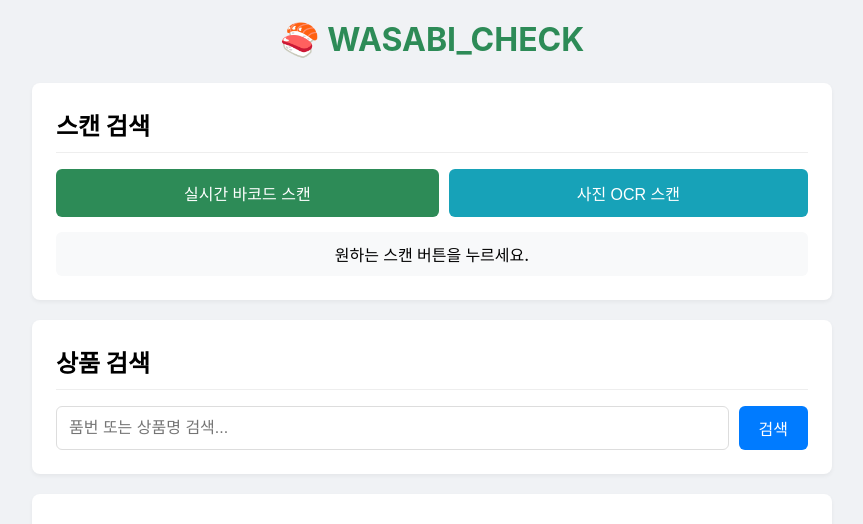
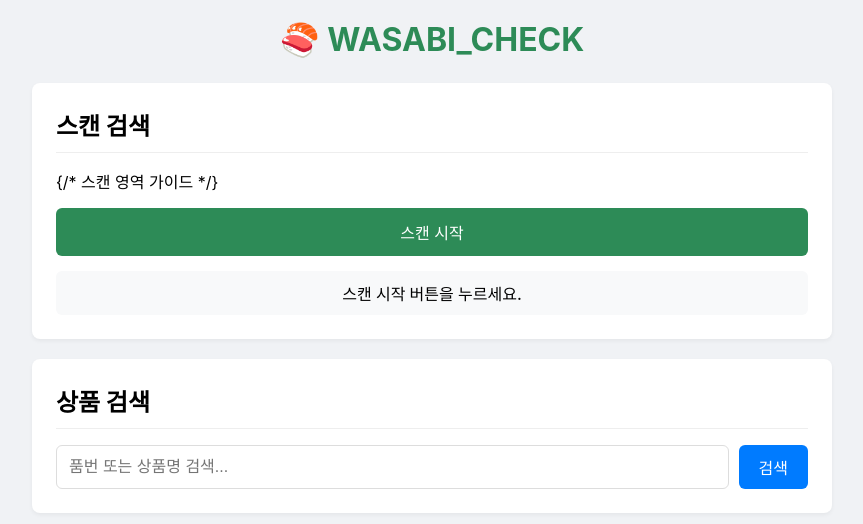
Before and after one commit to Mingdezzi/WASABI_CHECK, a Flask app: page / in a window 1280 px wide. Shown: the top 524 px of the page, without its empty margins (208-1071 px from the left). Run offline with Flask 3, Linux system fonts and the light colour scheme; data that the repository does not hold is empty; some libraries are stand-ins or nearby versions.

Commit message:
Add files via upload

```diff
--- a/templates/index.html
+++ b/templates/index.html
@@ -6,7 +6,7 @@
     <title>WASABI_CHECK - 상품 리스트</title>
     <script src="https://unpkg.com/html5-qrcode@2.3.8/html5-qrcode.min.js"></script>
     <style>
-        /* (이전 스타일과 동일) */
+        /* (이전 스타일과 거의 동일) */
         body { font-family: -apple-system, BlinkMacSystemFont, "Segoe UI", Roboto, "Helvetica Neue", Arial, sans-serif; margin: 0; padding: 20px; background-color: #f0f2f5; }
         .container { max-width: 800px; margin: 0 auto; }
         .card { background-color: #ffffff; border-radius: 8px; box-shadow: 0 2px 4px rgba(0,0,0,0.05); margin-bottom: 20px; padding: 24px; }
@@ -29,12 +29,42 @@
         .import-form input[type="file"] { flex-grow: 1; padding: 8px; border: 1px solid #ddd; border-radius: 6px; }
         .import-form button { background-color: #dc3545; color: white; border: none; padding: 12px 15px; border-radius: 6px; cursor: pointer; font-weight: bold; }
 
-        /* 스캔 버튼 스타일 */
-        #qr-reader { width: 100%; border: 1px solid #ddd; border-radius: 8px; overflow: hidden; margin-bottom: 15px; }
+        /* (*** 수정: 스캔 UI 스타일 ***) */
+        #qr-reader-container {
+            position: relative; /* 가이드라인 위치 기준 */
+            width: 100%;
+            overflow: hidden; /* 내부 요소가 넘치지 않게 */
+            margin-bottom: 15px;
+        }
+        #qr-reader {
+            width: 100%;
+            border: 1px solid #ddd;
+            border-radius: 8px;
+            display: block; /* 비디오 요소 맞춤 */
+        }
+        /* (*** 신규: 스캔 영역 가이드라인 ***) */
+        #scan-region-guide {
+            position: absolute;
+            left: 50%;
+            top: 50%;
+            width: 250px; /* qrbox 너비와 동일하게 */
+            height: 100px; /* qrbox 높이와 동일하게 */
+            border: 3px solid #2d8b57; /* 초록색 테두리 */
+            box-shadow: 0 0 0 9999px rgba(0, 0, 0, 0.5); /* 주변 어둡게 */
+            transform: translate(-50%, -50%); /* 중앙 정렬 */
+            display: none; /* 스캔 시작 시 보이도록 */
+            pointer-events: none; /* 클릭 방해 안 함 */
+        }
+
         #scanner-controls { display: flex; gap: 10px; flex-wrap: wrap; }
-        #scanner-controls button { flex-grow: 1; background-color: #2d8b57; color: white; border: none; padding: 12px; cursor: pointer; border-radius: 6px; font-size: 1em; font-weight: 500; min-width: 150px; }
+        #scanner-controls button {
+            flex-grow: 1; background-color: #2d8b57; color: white; border: none; padding: 12px;
+            cursor: pointer; border-radius: 6px; font-size: 1em; font-weight: 500; min-width: 120px; /* 버튼 최소 너비 조정 */
+        }
         #scanner-controls button#stop-scan-btn { background-color: #dc3545; }
-        #scanner-controls button#start-photo-ocr-btn { background-color: #17a2b8; }
+        /* OCR 캡처 버튼 스타일 */
+        #scanner-controls button#capture-ocr-btn { background-color: #17a2b8; }
+
         #scanner-status { margin-top: 15px; font-weight: 500; text-align: center; padding: 10px; border-radius: 6px; background-color: #f8f9fa; }
         #scanner-status.success { background-color: #d4edda; color: #155724; }
         #scanner-status.error { background-color: #f8d7da; color: #721c24; }
@@ -56,14 +86,16 @@
 
         <div class="card" id="scanner-section">
             <h2>스캔 검색</h2>
+            <div id="qr-reader-container">
                 <div id="qr-reader" style="display: none;"></div>
+                <div id="scan-region-guide"></div> {/* 스캔 영역 가이드 */}
+            </div>
             <div id="scanner-controls">
-                <button id="start-realtime-barcode-btn">실시간 바코드 스캔</button>
-                <button id="start-photo-ocr-btn">사진 OCR 스캔</button>
+                <button id="start-scan-btn">스캔 시작</button>
+                <button id="capture-ocr-btn" style="display: none;">OCR 캡처</button>
                 <button id="stop-scan-btn" style="display: none;">스캔 중지</button>
             </div>
-            <div id="scanner-status">원하는 스캔 버튼을 누르세요.</div>
-            <input type="file" id="ocr-file-input" accept="image/*" capture style="display: none;">
+            <div id="scanner-status">스캔 시작 버튼을 누르세요.</div>
             </div>
 
         <div class="card">
@@ -98,100 +130,130 @@
 
     <script>
         document.addEventListener('DOMContentLoaded', (event) => {
-            const realtimeBarcodeBtn = document.getElementById('start-realtime-barcode-btn');
-            const photoOcrBtn = document.getElementById('start-photo-ocr-btn');
+            const startBtn = document.getElementById('start-scan-btn');
+            const captureOcrBtn = document.getElementById('capture-ocr-btn');
             const stopBtn = document.getElementById('stop-scan-btn');
             const statusEl = document.getElementById('scanner-status');
             const videoEl = document.getElementById('qr-reader');
-            const ocrFileInput = document.getElementById('ocr-file-input');
+            const scanRegionGuideEl = document.getElementById('scan-region-guide'); // 가이드라인 요소
 
-            let html5QrCode = null;
-            let isRealtimeScanning = false;
+            let html5QrCode = null; // 스캐너 인스턴스 (공용)
+            let isScanning = false; // 현재 스캔 중 상태
 
             // --- 공통 함수 ---
-            function showVideo() { videoEl.style.display = 'block'; }
-            function hideVideo() { videoEl.style.display = 'none'; }
-            function showStopButton() { stopBtn.style.display = 'inline-block'; realtimeBarcodeBtn.style.display = 'none'; photoOcrBtn.style.display = 'none'; }
-            function showStartButtons() { stopBtn.style.display = 'none'; realtimeBarcodeBtn.style.display = 'inline-block'; photoOcrBtn.style.display = 'inline-block'; isRealtimeScanning = false; }
+            function showVideoAndGuide() { videoEl.style.display = 'block'; scanRegionGuideEl.style.display = 'block'; }
+            function hideVideoAndGuide() { videoEl.style.display = 'none'; scanRegionGuideEl.style.display = 'none'; }
+            function showActiveButtons() { stopBtn.style.display = 'inline-block'; captureOcrBtn.style.display = 'inline-block'; startBtn.style.display = 'none'; }
+            function showStartButton() { stopBtn.style.display = 'none'; captureOcrBtn.style.display = 'none'; startBtn.style.display = 'inline-block'; isScanning = false;}
 
+            // 스캔 중지 함수 (공통)
             async function stopScan() {
+                if (!isScanning) return; // 이미 중지 상태면 무시
                 statusEl.textContent = "스캔 중지 중...";
-                // OCR 워커 종료 생략
-                if (isRealtimeScanning && html5QrCode && html5QrCode.isScanning) { try { await html5QrCode.stop(); console.log("Realtime Barcode scanner stopped."); } catch (err) { console.error("Realtime Barcode scanner stop failed", err); } html5QrCode = null; }
-                isRealtimeScanning = false; hideVideo(); showStartButtons(); statusEl.textContent = "스캔이 중지되었습니다."; statusEl.className = 'scanner-status';
+                isScanning = false; // 상태 먼저 변경
+                if (html5QrCode && html5QrCode.isScanning) {
+                    try { await html5QrCode.stop(); console.log("Scanner stopped."); }
+                    catch (err) { console.error("Scanner stop failed", err); }
+                    html5QrCode = null; // 인스턴스 초기화
+                }
+                hideVideoAndGuide();
+                showStartButton();
+                statusEl.textContent = "스캔이 중지되었습니다."; statusEl.className = 'scanner-status';
             }
 
-            // --- 1. 실시간 바코드 스캔 ---
-            async function startRealtimeBarcodeScan() {
-                if (isRealtimeScanning) return;
-                await stopScan();
+            // --- 스캔 시작 (실시간 바코드) ---
+            async function startScan() {
+                if (isScanning) return;
+                await stopScan(); // 혹시 모를 이전 상태 정리
 
-                statusEl.textContent = "실시간 바코드 스캔 시작 중..."; statusEl.className = 'scanner-status loading';
-                showVideo();
-                isRealtimeScanning = true;
+                statusEl.textContent = "스캔 시작 중..."; statusEl.className = 'scanner-status loading';
+                showVideoAndGuide();
+                isScanning = true;
 
-                // (*** 수정: Html5Qrcode 객체 생성 시점 변경 ***)
-                // 버튼 클릭 시점에 생성하여 라이브러리 로딩 지연 대응
-                try {
-                    // Html5Qrcode 객체 생성
+                // qrbox 옵션으로 스캔 영역 지정 (가이드라인 크기와 일치)
+                const qrboxConfig = { width: 250, height: 100 };
+
                 html5QrCode = new Html5Qrcode("qr-reader");
                 const formatsToSupport = [ Html5QrcodeSupportedFormats.CODE_128 ];
 
-                    // start 메서드 호출
+                try {
                     await html5QrCode.start(
                         { facingMode: "environment" },
-                        { fps: 10, qrbox: { width: 250, height: 100 }, formatsToSupport: formatsToSupport },
-                        handleBarcodeSuccess,
-                        (errorMessage) => { /* 오류 무시 */ }
+                        { fps: 10, qrbox: qrboxConfig, formatsToSupport: formatsToSupport },
+                        handleBarcodeSuccess, // 성공 시
+                        (errorMessage) => { /* 인식 실패 시 (계속 시도) */ }
                     );
-                    statusEl.textContent = "카메라 켜짐 (실시간 바코드 스캔 중...)"; statusEl.className = 'scanner-status';
-                    showStopButton();
+                    statusEl.textContent = "카메라 켜짐 (바코드 스캔 중...)"; statusEl.className = 'scanner-status';
+                    showActiveButtons(); // 중지, OCR 캡처 버튼 보이기
                 } catch (err) {
-                    // Html5Qrcode 객체 생성 실패 또는 start 실패
                     statusEl.textContent = `카메라/스캐너 시작 불가: ${err}`; statusEl.className = 'scanner-status error';
-                    hideVideo(); showStartButtons(); isRealtimeScanning = false;
-                    // 에러 원인 추적을 위해 콘솔에 로그 추가
-                    console.error("Error starting realtime barcode scan:", err);
-                    if (typeof Html5Qrcode === 'undefined') {
-                        console.error("Html5Qrcode library might not be loaded correctly.");
-                    }
+                    hideVideoAndGuide(); showStartButton(); isScanning = false;
+                    console.error("Error starting scan:", err);
                 }
             }
 
-            function handleBarcodeSuccess(decodedText) { /* (이전과 동일) */
-                stopScan(); console.log(`바코드 성공: ${decodedText}`); statusEl.textContent = `바코드 성공: ${decodedText}. 서버 조회 중...`; statusEl.className = 'scanner-status success';
+            // 바코드 성공 시 서버 전송
+            function handleBarcodeSuccess(decodedText) {
+                stopScan(); // 성공 시 자동 중지
+                console.log(`바코드 성공: ${decodedText}`);
+                statusEl.textContent = `바코드 성공: ${decodedText}. 서버 조회 중...`; statusEl.className = 'scanner-status success';
                 fetch("{{ url_for('barcode_search') }}", { method: 'POST', headers: { 'Content-Type': 'application/json' }, body: JSON.stringify({ barcode: decodedText }) })
                 .then(response => response.json())
-                .then(data => { if (data.status === 'success') { statusEl.textContent = `품번(${data.product_number}) 찾음. 이동합니다.`; window.location.href = `/product/${data.product_number}`; } else { statusEl.textContent = `바코드 오류: ${data.message}`; statusEl.className = 'scanner-status error'; showStartButtons(); } })
-                .catch(error => { console.error('바코드 API 오류:', error); statusEl.textContent = '서버 통신 오류 (바코드)'; statusEl.className = 'scanner-status error'; showStartButtons(); });
+                .then(data => { if (data.status === 'success') { statusEl.textContent = `품번(${data.product_number}) 찾음. 이동합니다.`; window.location.href = `/product/${data.product_number}`; } else { statusEl.textContent = `바코드 오류: ${data.message}`; statusEl.className = 'scanner-status error'; showStartButton(); } }) // 실패 시 시작 버튼 다시 보이게
+                .catch(error => { console.error('바코드 API 오류:', error); statusEl.textContent = '서버 통신 오류 (바코드)'; statusEl.className = 'scanner-status error'; showStartButton(); });
             }
 
-            // --- 2. 사진 OCR 스캔 (서버 호출) ---
-            function startPhotoOcrScan() { /* (이전과 동일) */
-                 if (isRealtimeScanning) { stopScan().then(() => ocrFileInput.click()); }
-                 else { ocrFileInput.click(); }
+            // --- OCR 캡처 ---
+            async function captureFrameForOcr() {
+                if (!isScanning || !html5QrCode || !html5QrCode.isScanning) {
+                    statusEl.textContent = "먼저 스캔을 시작해주세요."; statusEl.className = 'scanner-status error';
+                    return;
                 }
 
-            ocrFileInput.addEventListener('change', async (e) => { /* (이전과 동일) */
-                if (e.target.files.length == 0) { statusEl.textContent = "사진 선택 취소됨."; statusEl.className = 'scanner-status'; return; }
-                statusEl.textContent = "사진 업로드 및 서버 OCR 처리 중..."; statusEl.className = 'scanner-status loading';
-                const imageFile = e.target.files[0];
-                const formData = new FormData(); formData.append('ocr_image', imageFile);
+                const video = document.querySelector('#qr-reader video');
+                if (!video) { statusEl.textContent = "비디오 요소를 찾을 수 없습니다."; statusEl.className = 'scanner-status error'; return; }
+
+                statusEl.textContent = "현재 화면 캡처 및 서버 OCR 처리 중..."; statusEl.className = 'scanner-status loading';
+
+                // 현재 비디오 프레임을 Canvas에 그리기
+                const canvas = document.createElement('canvas');
+                canvas.width = video.videoWidth;
+                canvas.height = video.videoHeight;
+                const context = canvas.getContext('2d');
+                context.drawImage(video, 0, 0, canvas.width, canvas.height);
+
+                // Canvas를 Blob 객체로 변환 (파일처럼 서버에 보내기 위해)
+                canvas.toBlob(async (blob) => {
+                    if (!blob) { statusEl.textContent = "이미지 변환 실패."; statusEl.className = 'scanner-status error'; return; }
+
+                    // FormData로 감싸서 서버 /ocr_upload 로 전송
+                    const formData = new FormData();
+                    formData.append('ocr_image', blob, 'capture.png'); // 파일 이름 지정
+
                     try {
                         const response = await fetch("{{ url_for('ocr_upload') }}", { method: 'POST', body: formData });
                         const data = await response.json();
+
+                        stopScan(); // OCR 시도 후 스캔 중지
+
                         if (response.ok) {
                             if (data.status === 'found_one') { statusEl.textContent = `상품(${data.product_number}) 찾음. 이동합니다.`; window.location.href = `/product/${data.product_number}`; }
                             else if (data.status === 'found_many') { statusEl.textContent = `"${data.query}" 포함 상품 여러 개 발견. 검색 결과로 이동합니다.`; window.location.href = `/?query=${encodeURIComponent(data.query)}`; }
-                        else { statusEl.textContent = `서버 OCR 오류: ${data.message}`; statusEl.className = 'scanner-status error'; }
-                    } else { statusEl.textContent = `서버 오류 (${response.status}): ${data.message || '알 수 없는 오류'}`; statusEl.className = 'scanner-status error'; }
-                } catch (error) { console.error('OCR 업로드/처리 오류:', error); statusEl.textContent = '서버 통신 중 오류 발생 (OCR)'; statusEl.className = 'scanner-status error'; }
-                finally { ocrFileInput.value = null; }
-            });
+                            else { statusEl.textContent = `서버 OCR 오류: ${data.message}`; statusEl.className = 'scanner-status error'; showStartButton();}
+                        } else { statusEl.textContent = `서버 오류 (${response.status}): ${data.message || '알 수 없는 오류'}`; statusEl.className = 'scanner-status error'; showStartButton();}
+
+                    } catch (error) {
+                        console.error('OCR 업로드/처리 오류:', error); statusEl.textContent = '서버 통신 중 오류 발생 (OCR)'; statusEl.className = 'scanner-status error';
+                        stopScan(); // 오류 시에도 스캔 중지 및 버튼 복구
+                    }
+
+                }, 'image/png'); // 이미지 형식 지정
+
+            }
 
             // --- 버튼 이벤트 리스너 ---
-            realtimeBarcodeBtn.addEventListener('click', startRealtimeBarcodeScan);
-            photoOcrBtn.addEventListener('click', startPhotoOcrScan);
+            startBtn.addEventListener('click', startScan);
+            captureOcrBtn.addEventListener('click', captureFrameForOcr);
             stopBtn.addEventListener('click', stopScan);
         });
     </script>
```
Lines whose indentation alone changed are shown as unchanged.
